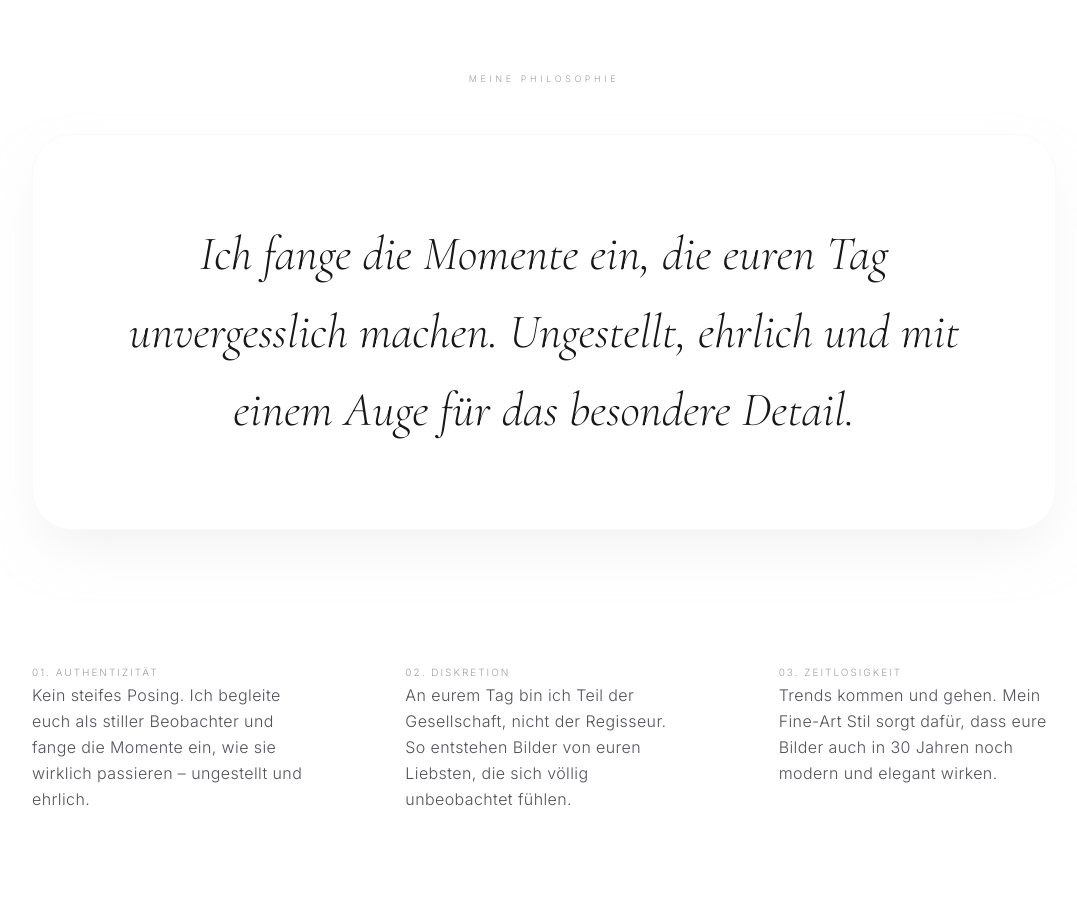
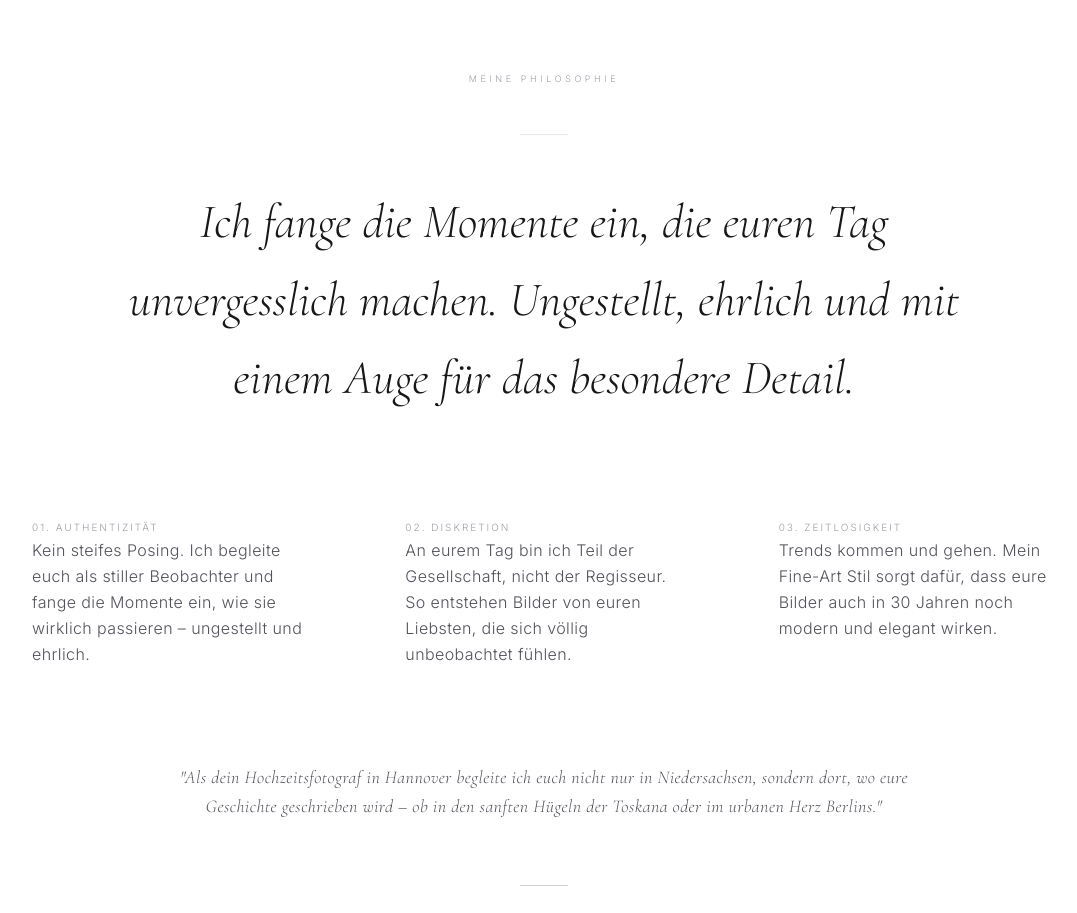
Before and after one commit to harald37/alex-test-website-01, a React (Vite) app: page / in a window 1280 px wide. Shown: the part 920-1833 px from the top of the page, without its empty margins (96-1173 px from the left). Built offline with nearby package versions, Linux system fonts and the light colour scheme; a web font is replaced by a local one.

Commit message:
feat: Improve home page testimonials animation
Adjusted the motion animation and styling for the philosophy section on the homepage. This aims to create a smoother and more visually appealing presentation of the testimonial text. Removed unused icon import.

```diff
--- a/src/pages/Home.tsx
+++ b/src/pages/Home.tsx
@@ -6,7 +6,7 @@ import { cn } from '../lib/utils';
 import { GreenBannerTestimonials } from '../components/GreenBannerTestimonials';
 import { HomePortfolioGrid } from '../components/HomePortfolioGrid';
 import { Button } from '../components/ui/Button';
-import { X, ChevronLeft, ChevronRight, ChevronDown, Quote } from 'lucide-react';
+import { X, ChevronLeft, ChevronRight, ChevronDown } from 'lucide-react';
 
 export const Home: React.FC = () => {
   return (
@@ -76,17 +76,15 @@ export const Home: React.FC = () => {
           <span className="font-sans uppercase tracking-[0.4em] text-[9px] text-zinc-400 mb-12 block">Meine Philosophie</span>
 
           <motion.div
-            initial={{ opacity: 0, y: 30 }}
+            initial={{ opacity: 0, y: 20 }}
             whileInView={{ opacity: 1, y: 0 }}
             viewport={{ once: true }}
             transition={{ duration: 1.2, ease: [0.22, 1, 0.36, 1] }}
-            className="mb-32"
           >
-            <div className="bg-white shadow-2xl shadow-zinc-200/50 p-10 md:p-20 rounded-[40px] text-center max-w-5xl mx-auto border border-zinc-50">
-              <h2 className="font-serif italic text-2xl md:text-5xl text-zinc-900 leading-relaxed">
-                Ich fange die Momente ein, die euren Tag unvergesslich machen. Ungestellt, ehrlich und mit einem Auge für das besondere Detail.
-              </h2>
-            </div>
+            <div className="w-12 h-[1px] bg-zinc-900/10 mx-auto mb-12"></div>
+            <h2 className="font-serif italic text-2xl md:text-5xl text-zinc-900 leading-relaxed mb-24 max-w-4xl mx-auto">
+              Ich fange die Momente ein, die euren Tag unvergesslich machen. Ungestellt, ehrlich und mit einem Auge für das besondere Detail.
+            </h2>
           </motion.div>
 
           <div className="grid md:grid-cols-3 gap-12 md:gap-24 mb-24 text-left">
```
